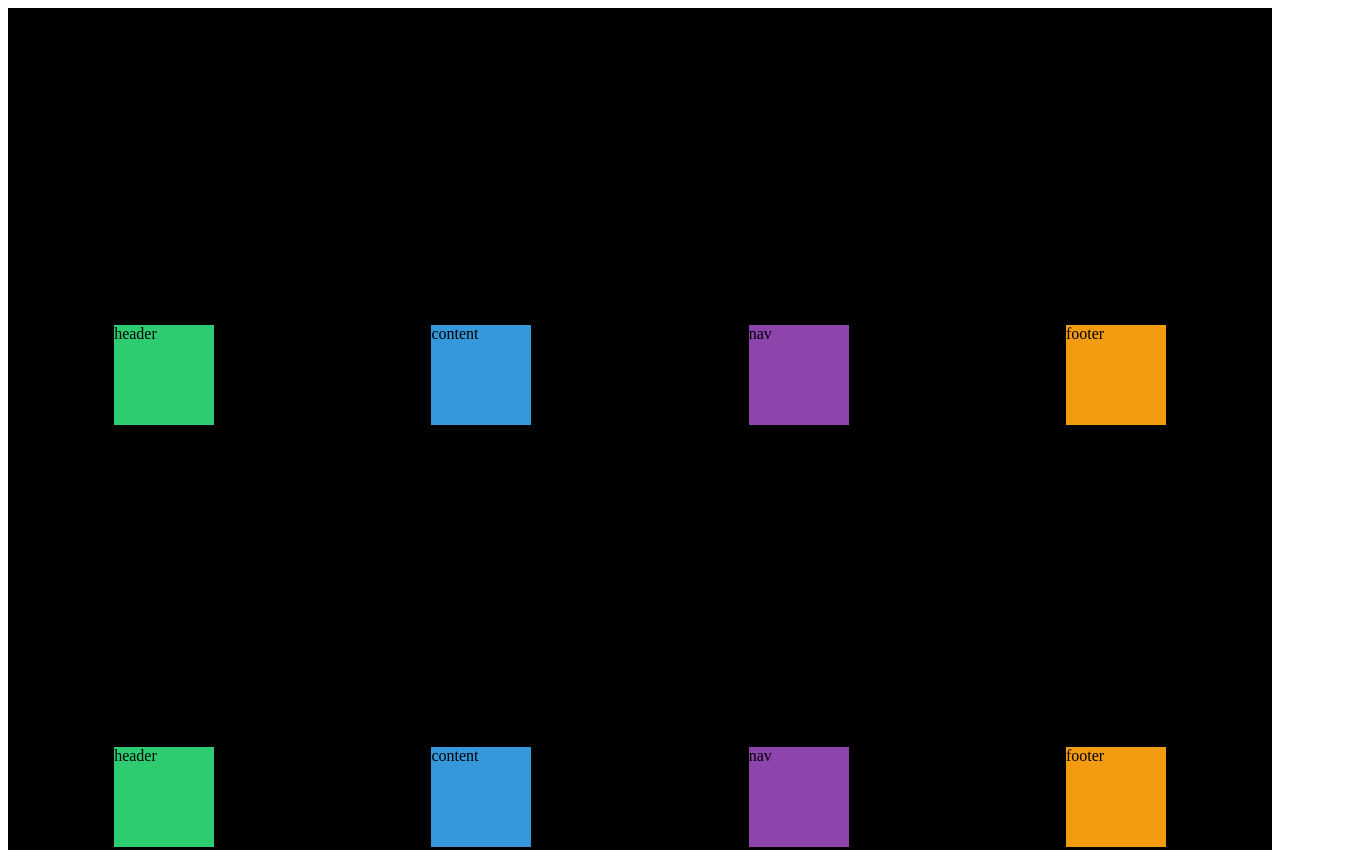
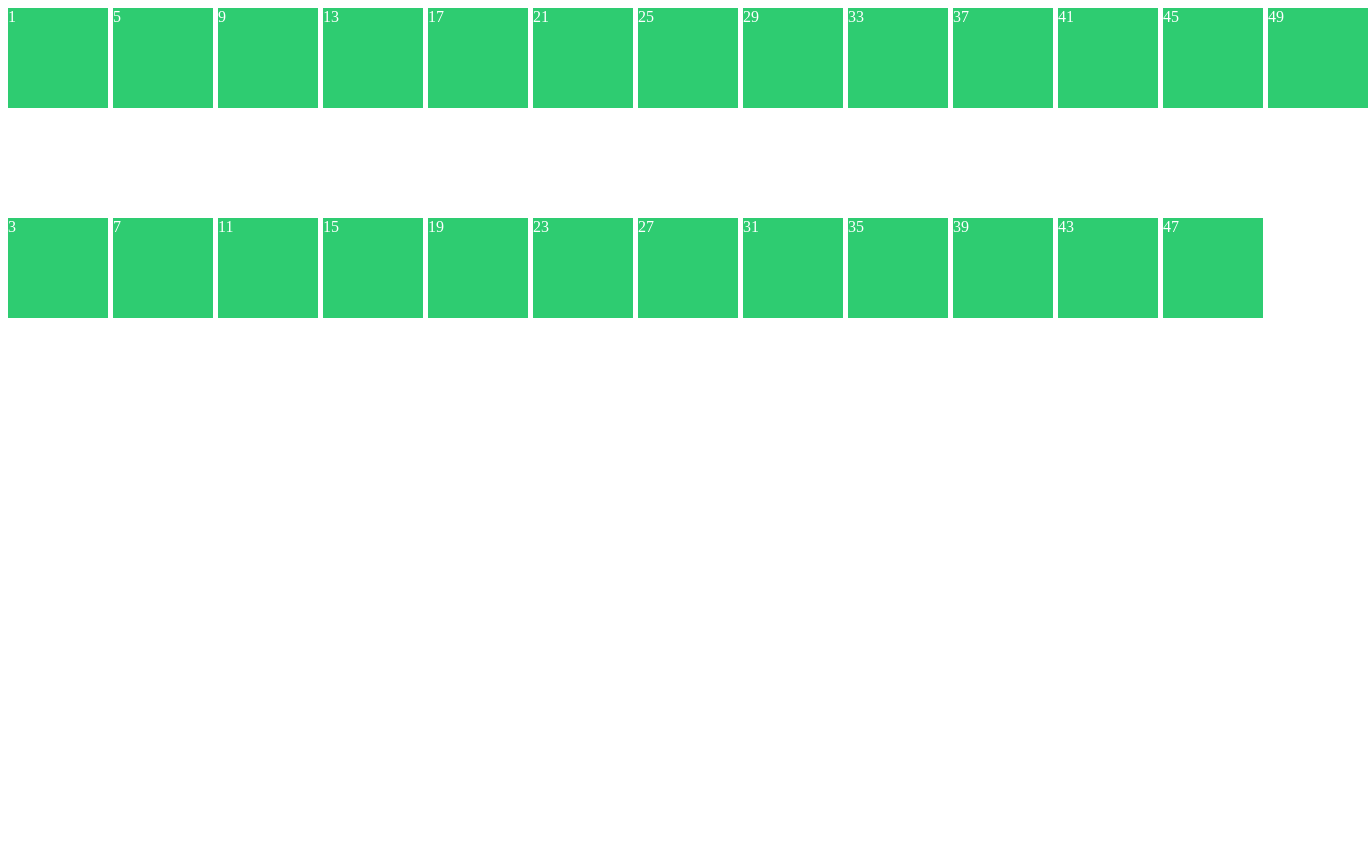
Before and after one commit to onethegarden/css-layout-master, a plain HTML site: page index.html in a window 1280 px wide. Shown: the top 850 px of the page, 1368 px wide, since content can reach past the window. After the commit the page ends 800 px from the top, so only its background shows below. Drawn offline with Linux system fonts and the light colour scheme.

Commit message:
#2.10 Auto Columns and Rows

```diff
--- a/index.html
+++ b/index.html
@@ -11,14 +11,56 @@
 
 <body>
   <div class="grid">
-    <div class="header">header</div>
-    <div class="content">content</div>
-    <div class="nav">nav</div>
-    <div class="footer">footer</div>
-    <div class="header">header</div>
-    <div class="content">content</div>
-    <div class="nav">nav</div>
-    <div class="footer">footer</div>
+    <div class="item">1</div>
+    <div class="item">2</div>
+    <div class="item">3</div>
+    <div class="item">4</div>
+    <div class="item">5</div>
+    <div class="item">6</div>
+    <div class="item">7</div>
+    <div class="item">8</div>
+    <div class="item">9</div>
+    <div class="item">10</div>
+    <div class="item">11</div>
+    <div class="item">12</div>
+    <div class="item">13</div>
+    <div class="item">14</div>
+    <div class="item">15</div>
+    <div class="item">16</div>
+    <div class="item">17</div>
+    <div class="item">18</div>
+    <div class="item">19</div>
+    <div class="item">20</div>
+    <div class="item">21</div>
+    <div class="item">22</div>
+    <div class="item">23</div>
+    <div class="item">24</div>
+    <div class="item">25</div>
+    <div class="item">26</div>
+    <div class="item">27</div>
+    <div class="item">28</div>
+    <div class="item">29</div>
+    <div class="item">30</div>
+    <div class="item">31</div>
+    <div class="item">32</div>
+    <div class="item">33</div>
+    <div class="item">34</div>
+    <div class="item">35</div>
+    <div class="item">36</div>
+    <div class="item">37</div>
+    <div class="item">38</div>
+    <div class="item">39</div>
+    <div class="item">40</div>
+    <div class="item">41</div>
+    <div class="item">42</div>
+    <div class="item">43</div>
+    <div class="item">44</div>
+    <div class="item">45</div>
+    <div class="item">46</div>
+    <div class="item">47</div>
+    <div class="item">48</div>
+    <div class="item">49</div>
+    <div class="item">50</div>
   </div>
 </body>
 
--- a/style.css
+++ b/style.css
@@ -1,24 +1,18 @@
 .grid {
-  background-color: black;
+  color: white;
   display: grid;
   gap: 5px;
-  height: 250vh;
+  height: 50vh;
   grid-template-columns: repeat(4, 100px);
   grid-template-rows: repeat(4, 100px);
-  justify-content: space-around;
-  align-content: space-evenly;
+  grid-auto-flow: column;
+  grid-auto-columns: 100px;
 }
 
-.header {
+.item:nth-child(odd) {
   background-color: #2ecc71;
 }
 
-.content {
-  background-color: #3498db;
+.item:nth-child() {
+  background-color: blue;
 }
-.nav {
-  background-color: #8e44ad;
-}
-.footer {
-  background-color: #f39c12;
-}
```
Also changed, not shown: README.md.
